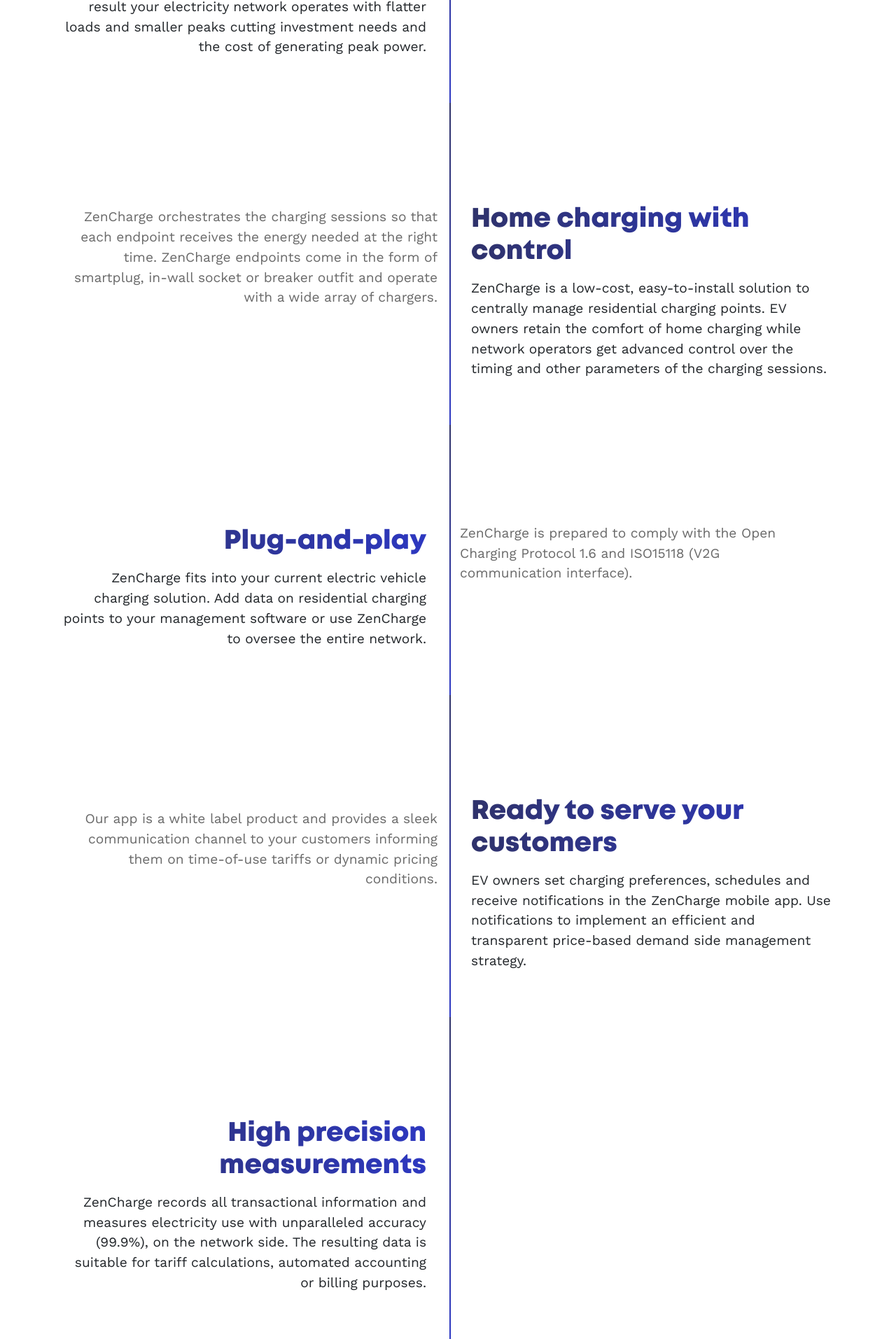
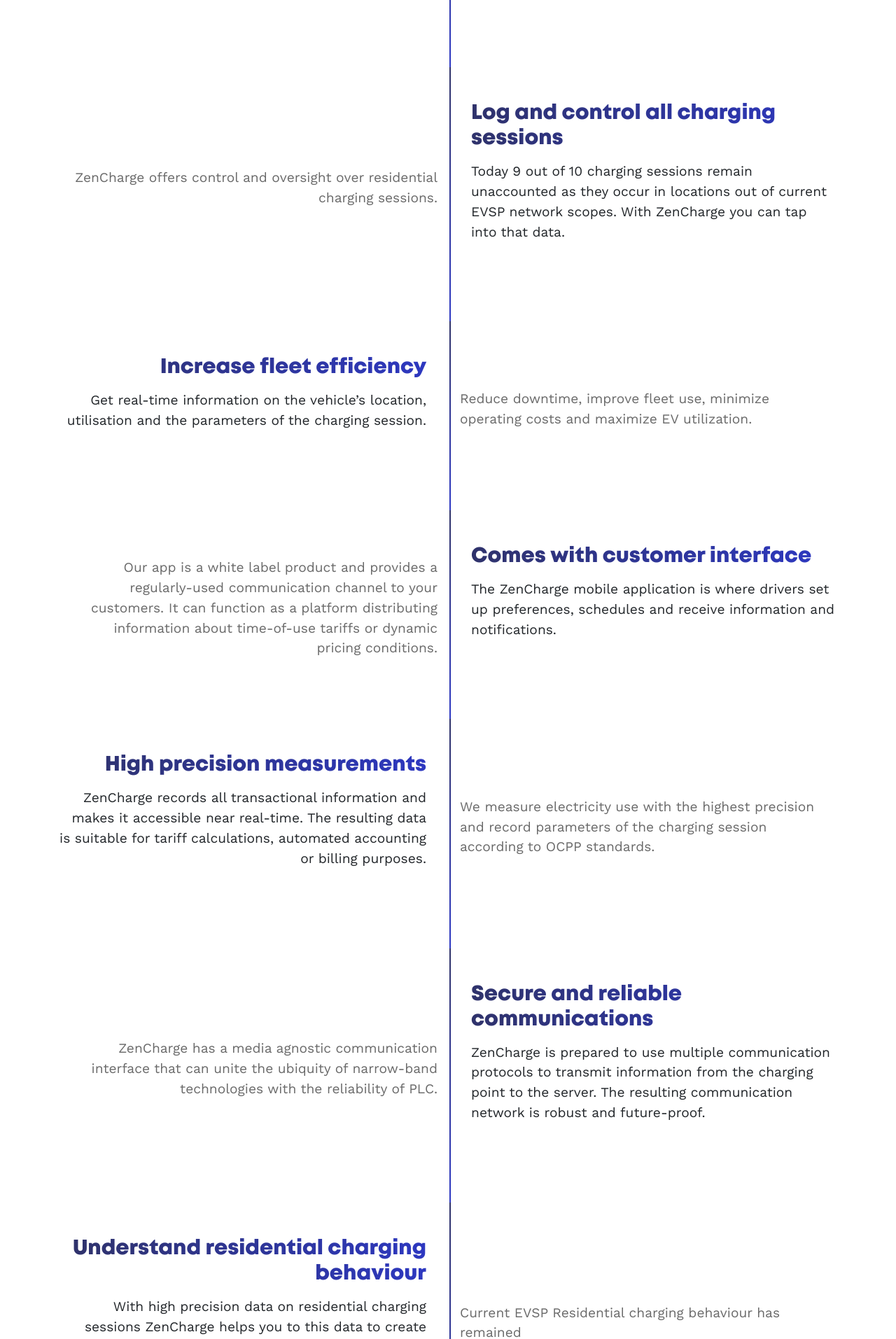
Before and after one commit to K6NO/met3rv2, a React (Create React App) app: page /zenfleet in a window 1280 px wide. Shown: the part 854-2767 px from the top of the page at 70% size. Built offline with nearby package versions, Linux system fonts and the light colour scheme.

Commit message:
Styling components

```diff
--- a/src/App.js
+++ b/src/App.js
@@ -2,7 +2,7 @@
 import { BrowserRouter as Router, Route, Link, Switch } from 'react-router-dom'
 import { library, dom } from '@fortawesome/fontawesome-svg-core';
 import { fab } from '@fortawesome/free-brands-svg-icons';
-import { faCheckSquare, faBars } from '@fortawesome/free-solid-svg-icons';
+import { faCheckSquare, faBars, faPaperPlane } from '@fortawesome/free-solid-svg-icons';
 import Navigation from './components/Navigation/Navigation';
 import LandingPage from './pages/LandingPage/LandingPage';
 import FeaturePage from './pages/FeaturePage/FeaturePage';
@@ -17,7 +17,7 @@
  * so that it is available as 'FontAwesomeIcon' import in all components
  * https://github.com/FortAwesome/react-fontawesome#basic
  */
-library.add(fab, faCheckSquare, faBars);
+library.add(fab, faCheckSquare, faBars, faPaperPlane);
 
 class App extends Component {
 
@@ -33,7 +33,6 @@
             <Route name="landing" path="/" exact component={LandingPage} {...props} />
             <Route name="landing" path="/zenfleet" exact component={FeaturePage} {...props} />
             <Route name="landing" path="/zengrid" exact component={FeaturePage} {...props} />
-                        {/* <LandingPage props={props} /> */}
           </Switch>
           <StyledFluidContainer id="contact">
             <Contact />
--- a/src/modules/texts.js
+++ b/src/modules/texts.js
@@ -13,7 +13,7 @@
         ]
     },
     grid: {
-        header: 'Tame the EVolution, increase grid resilience',
+        header: 'Make the grid resilient to the EVolution',
         p: 'Our turn-key demand-response solution centrally manages residential EV charging points according to grid conditions. ZenCharge assists DSOs, utilities and grid managers to meet the e-mobility challenge by reducing investment need and cutting operational costs.',
         features: [
             {
@@ -23,33 +23,33 @@
             },
             {
                 title: 'Home charging with control',
-                p: 'ZenCharge is a low-cost, easy-to-install solution to centrally manage residential charging points. EV owners retain the comfort of home charging while network operators get advanced control over the timing and other parameters of the charging sessions.',
-                alt: 'ZenCharge orchestrates the charging sessions so that each endpoint receives the energy needed at the right time. ZenCharge endpoints come in the form of smartplug, in-wall socket or breaker outfit and operate with a wide array of chargers.'
+                p: 'ZenCharge orchestrates the charging sessions so that each endpoint receives the energy needed at the right time. ZenCharge endpoints come in the form of smartplug, in-wall socket or breaker outfit and operate with a wide array of chargers.',
+                alt: 'EV owners benefit from reliable and comfortable home charging while network operators get advanced control over the timing and other parameters of the charging sessions.'
             },
             {
                 title: 'Plug-and-play',
                 p: 'ZenCharge fits into your current electric vehicle charging solution. Add data on residential charging points to your management software or use ZenCharge to oversee the entire network.',
-                alt: 'ZenCharge is prepared to comply with the Open Charging Protocol 1.6 and ISO15118 (V2G communication interface).'
+                alt: 'ZenCharge is prepared to comply with the Open Charging Protocol and ISO15118 (V2G communication interface).'
             },
             {
-                title: 'Ready to serve your customers',
-                p: 'EV owners set charging preferences, schedules and receive notifications in the ZenCharge mobile app. Use notifications to implement an efficient and transparent price-based demand side management strategy.',
-                alt: 'Our app is a white label product and provides a sleek communication channel to your customers informing them on time-of-use tariffs or dynamic pricing conditions.',
+                title: 'Comes with customer interface',
+                p: "The ZenCharge mobile application is where drivers set up preferences, schedules and receive information and notifications.",
+                alt: 'Our app is a white label product and provides a daily-used communication channel to your customers. It can function as a platform distributing information about time-of-use tariffs or dynamic pricing conditions.',
             },
             {
                 title: 'High precision measurements',
-                p: 'ZenCharge records all transactional information and measures electricity use with unparalleled accuracy (99.9%), on the network side. The resulting data is suitable for tariff calculations, automated accounting or billing purposes.',
-                alt: ''
+                p: 'ZenCharge records all transactional information and makes it accessible near real-time. The resulting data is suitable for tariff calculations, automated accounting or billing purposes.',
+                alt: 'We measure electricity use with the highest precision and record parameters of the charging session according to OCPP standards.'
             },
             {
                 title: 'Secure and reliable communications',
-                p: 'ZenCharge can use multiple communication protocols and unites the ubiquity of narrow-band technologies with the reliability of PLC. The resulting communication network is robust and future-proof.',
-                alt: ''
+                p: 'ZenCharge is prepared to use multiple communication protocols to transmit information from the charging point to the server. The resulting communication network is robust and future-proof.',
+                alt: 'ZenCharge has a media agnostic communication interface that can unite the ubiquity of narrow-band technologies with the reliability of PLC.'
             },
             {
-                title: 'Understand charging behaviour',
-                p: 'With high precision data on domestic charging sessions you get insight into your customers’ charging behaviour. Use this data to create better demand forecasts, design new products or improve customer satisfaction.',
-                alt: ''
+                title: 'Understand residential charging behaviour',
+                p: 'With high precision data on residential charging sessions ZenCharge helps you to this data to create better demand forecasts, design new products or improve customer satisfaction.',
+                alt: 'Current EVSP Residential charging behaviour has remained '
             },
             {
                 title: 'Motivate positive change',
@@ -60,42 +60,43 @@
     },
     fleet: {
         header: 'Outsource the charging infrastructure',
-        p : 'With ZenCharge EV fleets can be home-charged conveniently with automatic clearing and settlement of the consumed energy.',
+        p : 'ZenCharge drastically reduces the need to deploy costly charging infrastructure. Fleets using ZenCharge can be home-charged with automatic clearing and settlement mechanisms.',
         features: [
             {
                 title: 'Distributed charging infrastructure',
-                p: 'Our low-cost hardware pairs with the charging cable of the driver and offers the comfort of home charging to EV fleet users.',
-                alt: 'ZenCharge is an EV charging management solution with endpoints at residential or commercial buildings. ZenCharge lets you control and measure each charging point in real-time.'
+                p: 'ZenCharge is an EV charging management solution with endpoints in residential or commercial charging stations. ZenCharge lets fleet operators control and measure each charging point in real-time.',
+                alt: 'EV charging stations and cables equiped with the ZenCharge chip also offer a cutting-edge charging experience to drivers.',
+
             },
             {
                 title: 'Log and control all charging sessions',
-                p: 'Over 80% of charging sessions are residential leaving them out of the rich of current EVSP networks. ZenCharge for fleet operators offers control and oversight over residential charging sessions unavailable from any other EVSP networks.',
-                alt: ''
+                p: 'Today 9 out of 10 charging sessions remain unaccounted as they occur in locations out of current EVSP network scopes. With ZenCharge you can tap into that data.',
+                alt: 'ZenCharge offers control and oversight over residential charging sessions.'
             },
             {
                 title: 'Increase fleet efficiency',
-                p: 'Get real-time information on the vehicle’s location, utilisation and the parameters of the charging session. Reduce downtime, improve fleet use, minimize operating costs and maximize EV utilization.',
-                alt: ''
+                p: 'Get real-time information on the vehicle’s location, utilisation and the parameters of the charging session.',
+                alt: 'Reduce downtime, improve fleet use, minimize operating costs and maximize EV utilization.'
             },
             {
-                title: 'Ready to serve your customers',
-                p: 'EV owners set charging preferences, schedules and receive notifications in the ZenCharge mobile app. Use notifications to implement an efficient and transparent price-based demand side management strategy.',
-                alt: 'Our app is a white label product and provides a sleek communication channel to your customers informing them on time-of-use tariffs or dynamic pricing conditions.',
+                title: 'Comes with customer interface',
+                p: "The ZenCharge mobile application is where drivers set up preferences, schedules and receive information and notifications.",
+                alt: 'Our app is a white label product and provides a regularly-used communication channel to your customers. It can function as a platform distributing information about time-of-use tariffs or dynamic pricing conditions.',
             },
             {
                 title: 'High precision measurements',
-                p: 'ZenCharge records all transactional information and measures electricity use with unparalleled accuracy (99.9%), on the network side. The resulting data is suitable for tariff calculations, automated accounting or billing purposes.',
-                alt: ''
+                p: 'ZenCharge records all transactional information and makes it accessible near real-time. The resulting data is suitable for tariff calculations, automated accounting or billing purposes.',
+                alt: 'We measure electricity use with the highest precision and record parameters of the charging session according to OCPP standards.'
             },
             {
                 title: 'Secure and reliable communications',
-                p: 'ZenCharge can use multiple communication protocols and unites the ubiquity of narrow-band technologies with the reliability of PLC. The resulting communication network is robust and future-proof.',
-                alt: ''
+                p: 'ZenCharge is prepared to use multiple communication protocols to transmit information from the charging point to the server. The resulting communication network is robust and future-proof.',
+                alt: 'ZenCharge has a media agnostic communication interface that can unite the ubiquity of narrow-band technologies with the reliability of PLC.'
             },
             {
-                title: 'Understand charging behaviour',
-                p: 'With high precision data on domestic charging sessions you get insight into your customers’ charging behaviour. Use this data to create better demand forecasts, design new products or improve customer satisfaction.',
-                alt: ''
+                title: 'Understand residential charging behaviour',
+                p: 'With high precision data on residential charging sessions ZenCharge helps you to this data to create better demand forecasts, design new products or improve customer satisfaction.',
+                alt: 'Current EVSP Residential charging behaviour has remained '
             },
             {
                 title: 'Motivate positive change',
@@ -103,5 +104,11 @@
                 alt: ''
             }
         ]
+    },
+    contact : {
+        header: 'Get in touch to know more or request a demo',
+        email: 'info@met3r.com',
+        signupText: 'Sign up to our newsletter',
+        linkedin: 'https://www.linkedin.com/company/27102755'
     }
 }
--- a/src/pages/FeaturePage/FeaturePage.js
+++ b/src/pages/FeaturePage/FeaturePage.js
@@ -20,12 +20,12 @@
 const StyledFeatureHeader = styled(StyledHeader2)`
     text-align: ${props => props.i%2 === 0 ? 'right' : 'left'};
     font-size: 24px;
-    font-size: 2.4rem;
-    padding-top: 6rem;
+    font-size: 2.4em;
+    /* padding-top: 6rem; */
     @media ${device.md} {
-        /* font-size: 30px;
-        font-size: 3rem; */
-        padding-top: 9rem;
+        font-size: 30px;
+        font-size: 3em;
+        /* padding-top: 9rem; */
     }
 `;
 const StyledHeaderText = styled.p`
@@ -55,24 +55,26 @@
   backgroundRepeat:'no-repeat'
 }
 
-const FeaturePage = (props) => (
+const FeaturePage = (props) => {
+  const subPage = props.history.location.pathname.substring(4);
+  return (
     <div id="FeaturePage">
       <FeatureBackground />
       <StyledJumbotron>
           <Col xs={12} sm={{size: 8, offset: 2}} lg={{size: 6, offset: 3}} className="text-center">
-            <StyledHeader1 className="pb-5 pb-md-4">{Texts.grid.header}</StyledHeader1>
-            <StyledHeaderText>{Texts.grid.p}</StyledHeaderText>
+              <StyledHeader1 className="pb-5 pb-md-4">{Texts[subPage].header}</StyledHeader1>
+              <StyledHeaderText>{Texts[subPage].p}</StyledHeaderText>
           </Col>
       </StyledJumbotron>
       <StyledContainer >
-        {Texts.grid.features.map((feature, i) =>
-            <Row key={i}>
+          {Texts[subPage].features.map((feature, i) =>
+              <Row key={i+feature.title}>
                 <Col xs={12}
                   md={i%2 === 0 ? {size: 6, order: 1} : {size: 6, order: 2}}
-                className="my-auto"
+                  className="my-auto d-flex flex-wrap align-items-center py-5"
                   style={i%2 !== 0 ? stylee : {}}>
-                <StyledFeatureHeader i={i} className="pb-2 px-3">{feature.title}</StyledFeatureHeader>
-                <StyledText className={`px-3 ${i%2 === 0 ? 'pl-md-0' : 'pr-md-0'}`} i={i}>{feature.p}</StyledText>
+                  <StyledFeatureHeader i={i} className="col-12 pb-2 px-3">{feature.title}</StyledFeatureHeader>
+                  <StyledText className={`px-3 col-12 ${i%2 === 0 ? 'pl-md-0' : 'pr-md-0'}`} i={i}>{feature.p}</StyledText>
                 </Col>
                 <Col xs={12}
                   md={i%2 === 0 ? {size: 6, order: 2} : {size: 6, order: 1}}
@@ -85,6 +87,7 @@
               </Row>)}
       </StyledContainer>
     </div>
-);
+  )
+};
 
 export default FeaturePage;
```
Also changed, not shown: src/components/Contact/Contact.js (+12 -16 lines), src/components/StyledComponents/StyledComponents.js (+24 -4 lines). Lines whose indentation alone changed are shown as unchanged.
